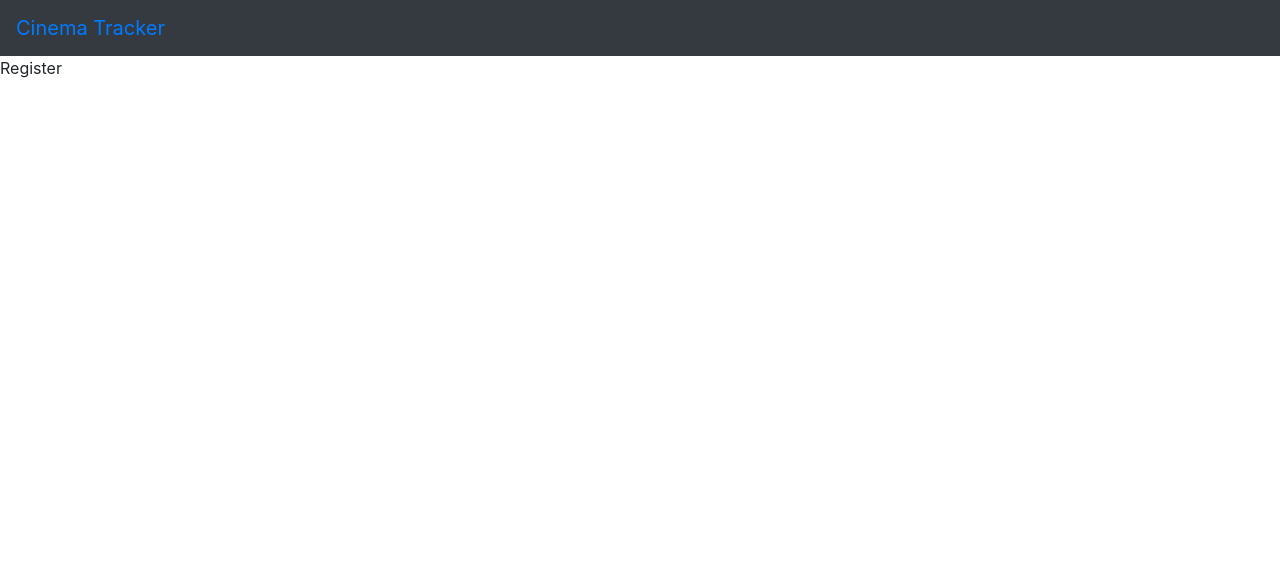
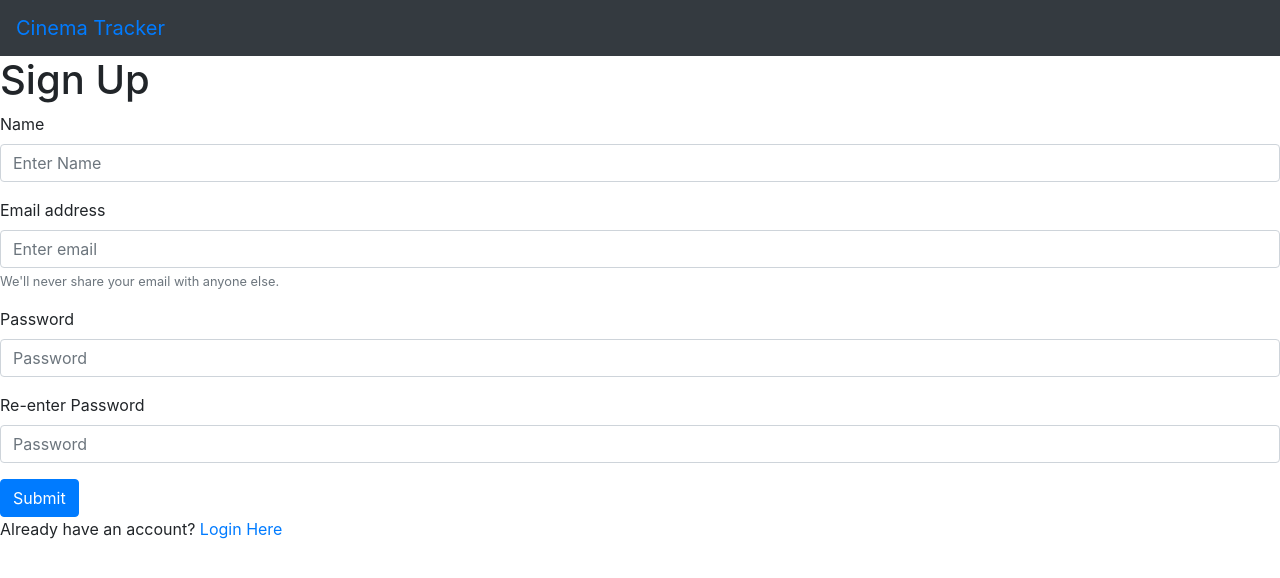
Before and after one commit to dotis90/cinema-tracker, a React (Create React App) app in the folder client/: page /register in a window 1280 px wide. Shown: the top 578 px of the page. Built offline with nearby package versions, Linux system fonts and the light colour scheme.

Commit message:
login and register pages

```diff
--- a/client/src/components/auth/Login.js
+++ b/client/src/components/auth/Login.js
@@ -1,7 +1,32 @@
-import React from "react";
+import React, { Fragment } from 'react';
+import { Link } from 'react-router-dom';
+import Form from 'react-bootstrap/Form';
+import Button from 'react-bootstrap/Button';
 
 export const Login = () => {
-  return <div>Login</div>;
+  return (
+    <Fragment>
+      <h1>Login</h1>
+      <Form>
+        <Form.Group controlId="formBasicEmail">
+          <Form.Label>Email address</Form.Label>
+          <Form.Control type="email" placeholder="Enter email" />
+        </Form.Group>
+
+        <Form.Group controlId="formBasicPassword">
+          <Form.Label>Password</Form.Label>
+          <Form.Control type="password" placeholder="Password" />
+        </Form.Group>
+
+        <Button variant="primary" type="submit">
+          Submit
+        </Button>
+      </Form>
+      <p>
+        Don't have an account?<Link to="/register"> Register Here</Link>
+      </p>
+    </Fragment>
+  );
 };
 
 export default Login;
--- a/client/src/components/auth/Register.js
+++ b/client/src/components/auth/Register.js
@@ -1,7 +1,43 @@
-import React from "react";
+import React, { Fragment } from 'react';
+import { Link } from 'react-router-dom';
+import Form from 'react-bootstrap/Form';
+import Button from 'react-bootstrap/Button';
 
 export const Register = () => {
-  return <div>Register</div>;
+  return (
+    <Fragment>
+      <h1>Sign Up</h1>
+      <Form>
+        <Form.Group controlId="formBasicName">
+          <Form.Label>Name</Form.Label>
+          <Form.Control type="text" placeholder="Enter Name" />
+        </Form.Group>
+
+        <Form.Group controlId="formBasicEmail">
+          <Form.Label>Email address</Form.Label>
+          <Form.Control type="email" placeholder="Enter email" />
+          <Form.Text className="text-muted">We'll never share your email with anyone else.</Form.Text>
+        </Form.Group>
+
+        <Form.Group controlId="formBasicPassword">
+          <Form.Label>Password</Form.Label>
+          <Form.Control type="password" placeholder="Password" />
+        </Form.Group>
+
+        <Form.Group controlId="formBasicPassword2">
+          <Form.Label>Re-enter Password</Form.Label>
+          <Form.Control type="password" placeholder="Password" />
+        </Form.Group>
+
+        <Button variant="primary" type="submit">
+          Submit
+        </Button>
+      </Form>
+      <p>
+        Already have an account?<Link to="/login"> Login Here</Link>
+      </p>
+    </Fragment>
+  );
 };
 
 export default Register;
```
